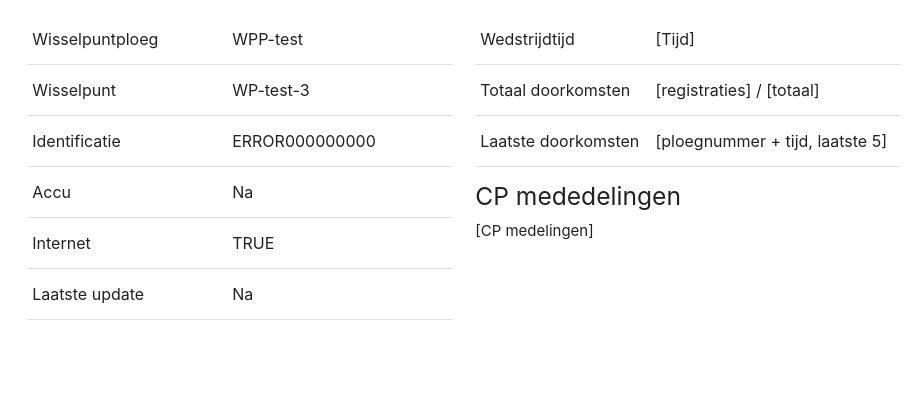
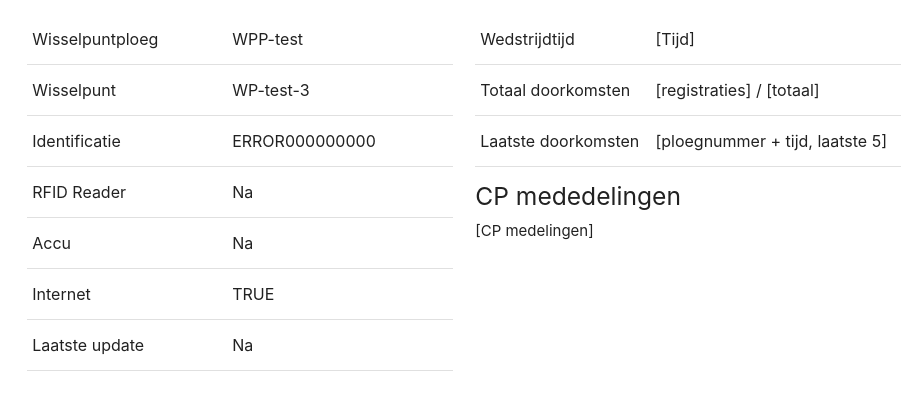
Before and after one commit to lhoevers/VelRiS, a Flask app: page / in a window 1280 px wide. Shown: the part 145-555 px from the top of the page, without its empty margins (176-1093 px from the left). Run offline with Flask 2, Linux system fonts and the light colour scheme; some libraries are stand-ins or nearby versions.

Commit message:
check for RFID reader to config file

```diff
--- a/main.py
+++ b/main.py
@@ -9,7 +9,7 @@ import RFID.RFID #RFID reader interaction
 import config #import the config of the app
 
 def on_boot():
-    print('boot')
+#    print('boot')
     config_all = config.config_read()
     config_all['system']['id'] = getserial()
     config.config_write(config_all)
@@ -42,10 +42,10 @@ def RFIDtag_to_team(RFIDtag):
     try:
         RFID_to_team_index = RFIDtag_RFIDtag_list.index(RFIDtag)
         team = RFIDtag_team_list[RFID_to_team_index]
-        print(team)
+#        print(team)
     except ValueError:
         team = 000
-        print(team)
+#        print(team)
 
     return(team)
 
--- a/webapp/templates/systeem_status.html
+++ b/webapp/templates/systeem_status.html
@@ -18,6 +18,10 @@
             <tr>
               <td>Identificatie</td>
               <td>{{ config_load.system.id }}</td>
+            </tr>
+            <tr>
+              <td>RFID Reader</td>
+              <td>{{ config_load.system.RFID_reader }}</td>
             </tr>
             <tr>
               <td>Accu</td>
```
